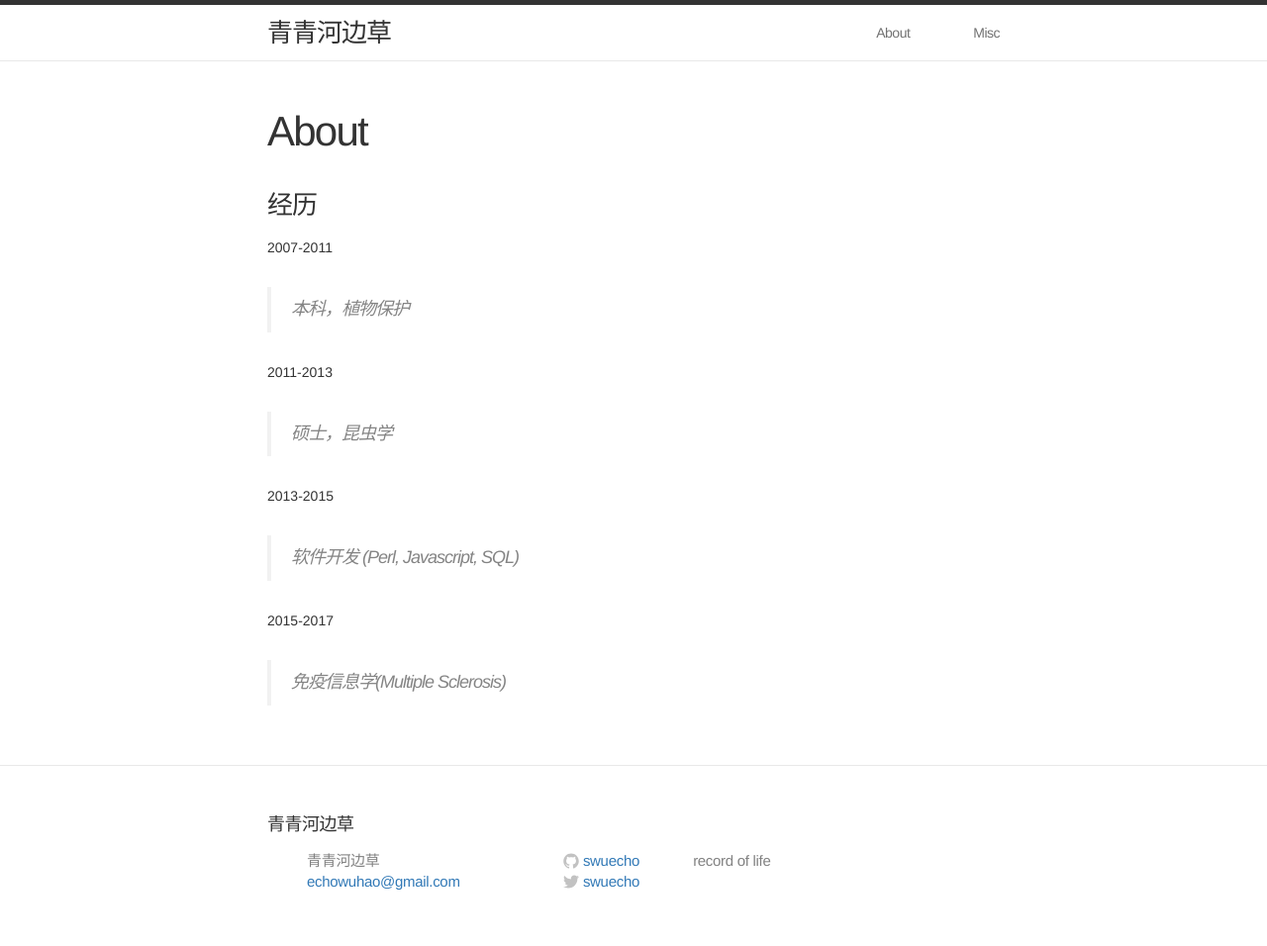
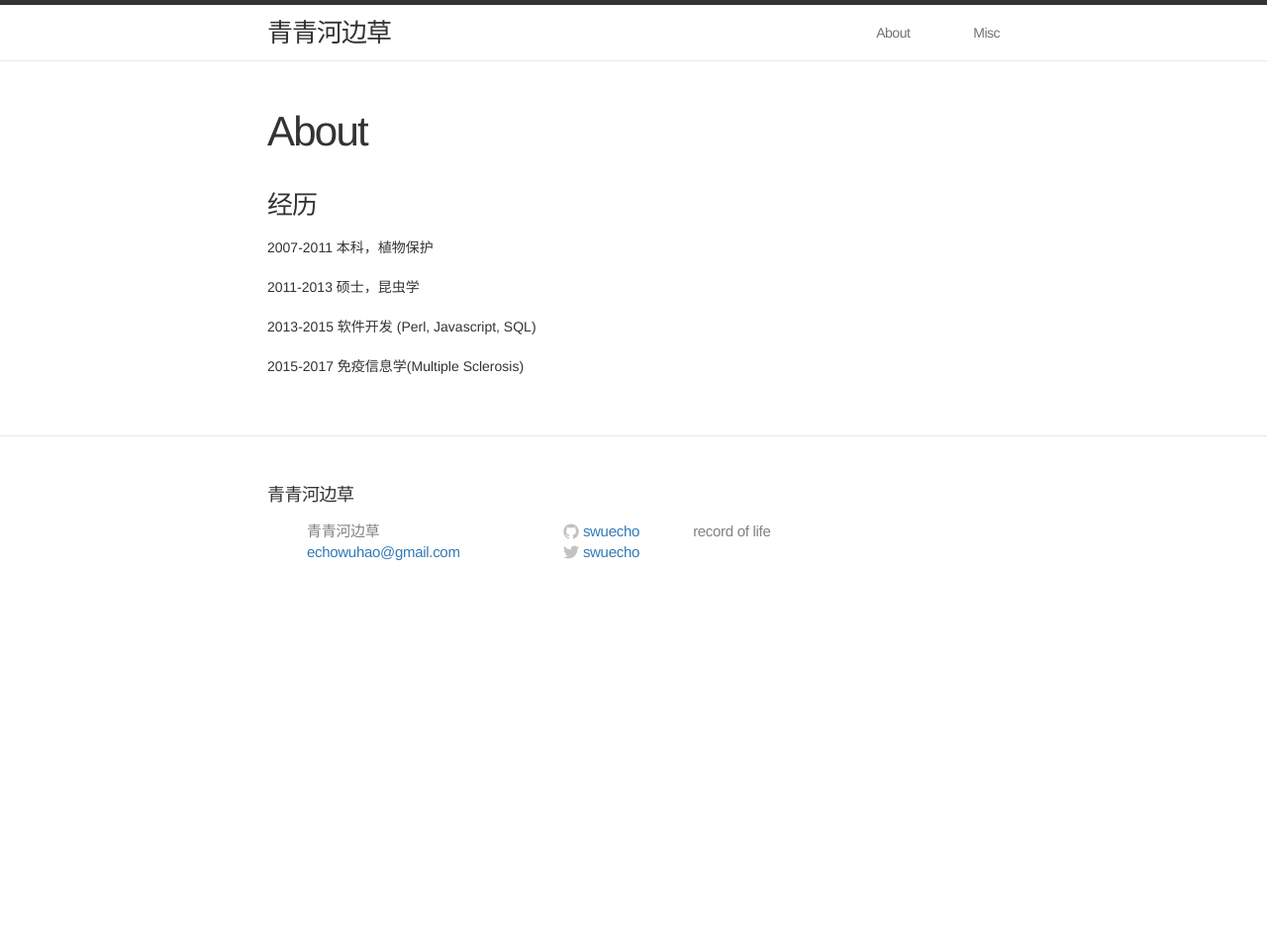
Before and after one commit to swuecho/swuecho.github.io, a Jekyll site: the page built from about.md, in a window 1280 px wide. Shown: the whole page at 99% size. Built offline with Jekyll 4.4.1, drawn with Linux system fonts in a browser that asks for light colours; after the commit the page ends 900 px from its top, so only the background shows below that.

Commit message:
from ghedit

```diff
--- a/about.md
+++ b/about.md
@@ -7,18 +7,10 @@ permalink: /about/
 
 <h3>经历</h3>
 
-2007-2011
+2007-2011 本科，植物保护
 
->本科，植物保护
+2011-2013 硕士，昆虫学
 
-2011-2013
+2013-2015 软件开发 (Perl, Javascript, SQL)
 
->硕士，昆虫学
-
-2013-2015
-
->软件开发 (Perl, Javascript, SQL)
-
-2015-2017
-
->免疫信息学(Multiple Sclerosis)
+2015-2017 免疫信息学(Multiple Sclerosis)
```
